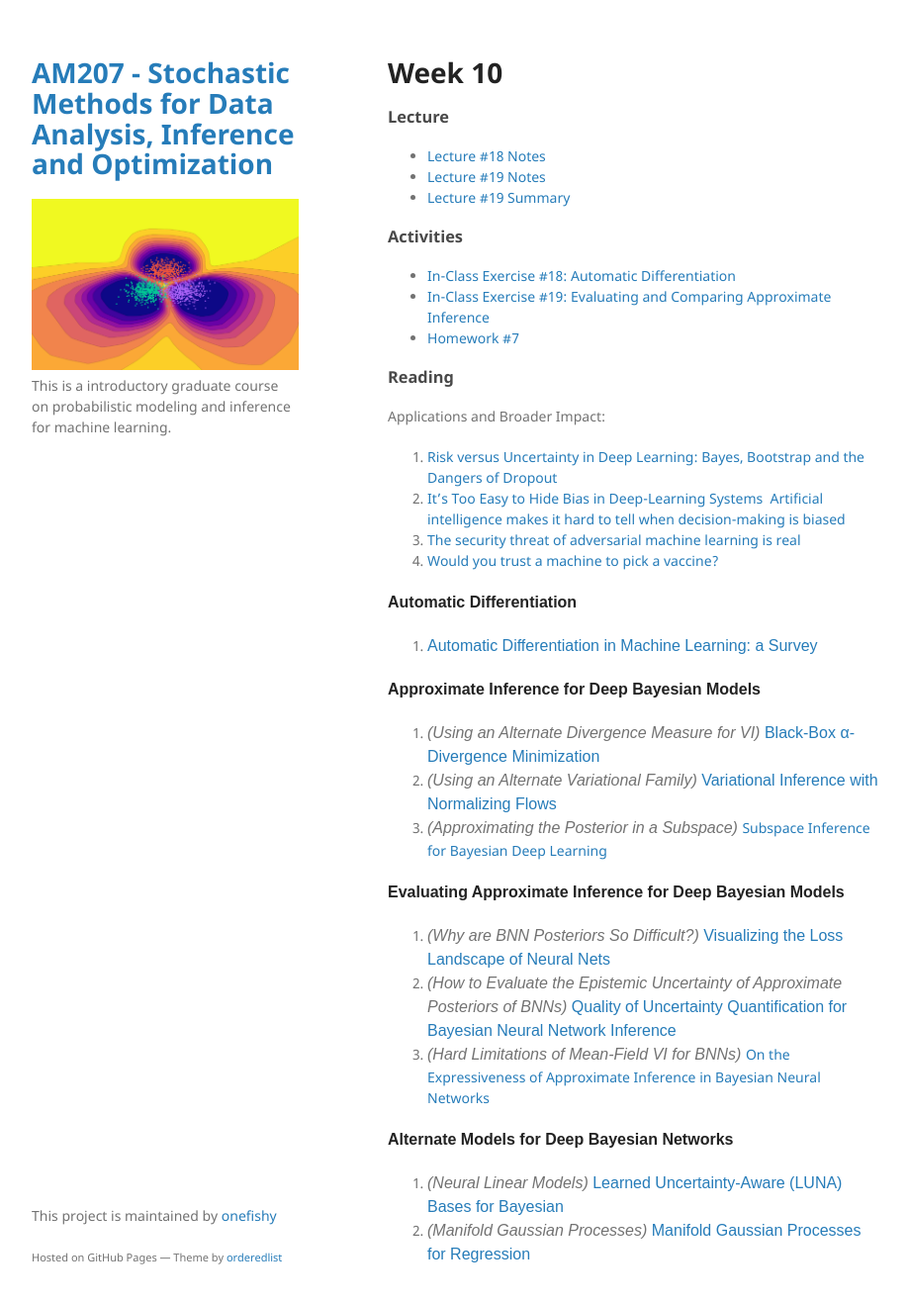
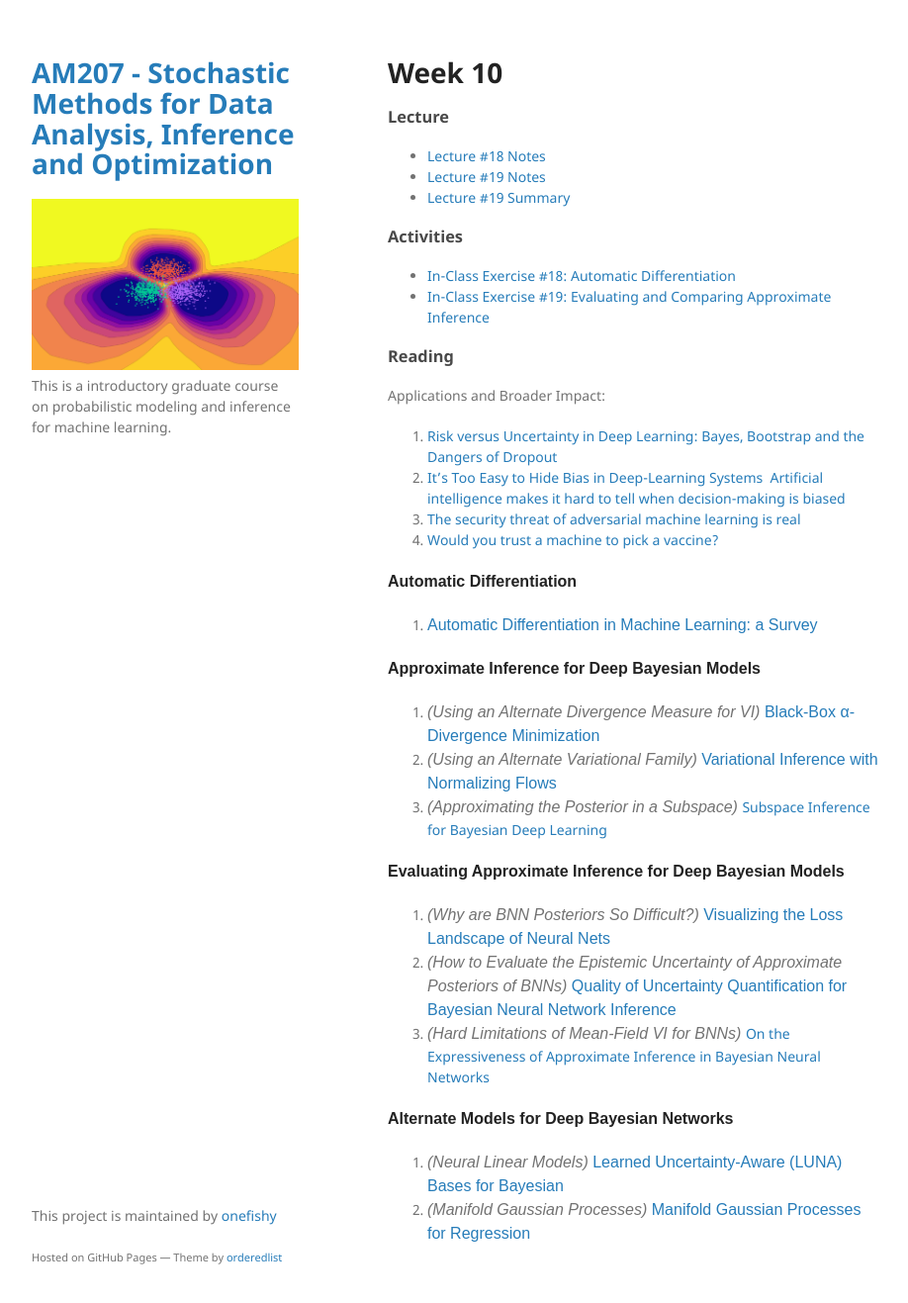
Before and after one commit to onefishy/am207, a Jekyll site: the page built from week10.md, in a window 1280 px wide and 1350 px high. Shown: the top 1317 px of the window at 99% size, without its empty margins (178-1096 px from the left). Built offline with Jekyll 4.4.1, drawn with Linux system fonts in a browser that asks for light colours; our own code applies the rules of GitHub Pages for plain Markdown files.

Commit message:
Update week10.md

```diff
--- a/week10.md
+++ b/week10.md
@@ -8,7 +8,6 @@
 ### Activities
 - [In-Class Exercise #18: Automatic Differentiation](https://deepnote.com/project/AM207Fall202118-automatic-differentiation-AukLJiR4TVWmQiasOrFtlw/%2FIn-Class%20Exercises%2F18_automatic_differentiation.ipynb)
 - [In-Class Exercise #19: Evaluating and Comparing Approximate Inference](https://deepnote.com/project/AM207Fall202119-Evaluating-Approximate-Inference-qMdlYY0yRkqm62w8Jlr0NA/%2FIn-Class%20Exercises%2F19_Evaluating_Approximate_Inference.ipynb)
-- [Homework #7](./HW/AM207_HW7.ipynb)
 
 ### Reading
 <p>Applications and Broader Impact:</p>
```
